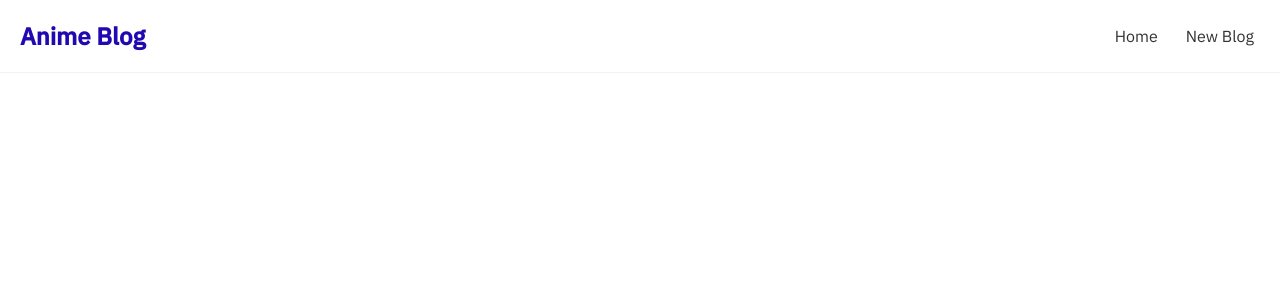
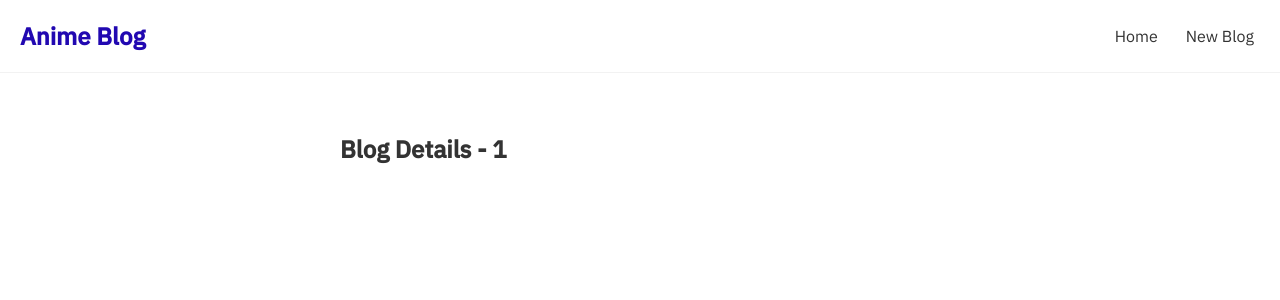
Before and after one commit to Bahadou-Badr/learning-React-js, a React (Create React App) app: page /blogs/1 in a window 1280 px wide. Shown: the top 300 px of the page. Built offline with nearby package versions, Linux system fonts and the light colour scheme.

Commit message:
Route Parameters

```diff
--- a/src/App.js
+++ b/src/App.js
@@ -2,6 +2,7 @@
 import Home from "./Home";
 import { BrowserRouter as Router, Route, Switch } from 'react-router-dom';
 import Create from "./Create";
+import BlogDetails from "./BlogDetails";
 
 function App() {
   return (
@@ -16,6 +17,9 @@
             <Route path="/create">
               <Create />
             </Route>
+            <Route path="/blogs/:id">
+              <BlogDetails />
+            </Route>
           </Switch>
         </div>
       </div>
--- /dev/null
+++ b/src/BlogDetails.js
@@ -0,0 +1,12 @@
+import { useParams } from "react-router-dom";
+
+const BlogDetails = () => {
+    const { id } = useParams();
+    return (
+        <div className="blog-details">
+            <h2>Blog Details - { id } </h2>
+        </div>
+     );
+}
+
+export default BlogDetails;
--- a/src/BlogList.js
+++ b/src/BlogList.js
@@ -1,3 +1,5 @@
+import { Link } from "react-router-dom";
+
 const BlogList = ({blogs, title, handleDelete}) => {
 
 
@@ -6,8 +8,10 @@
             <h2>{ title }</h2>
             {blogs.map((blog) => (
                 <div className="blog-preview" key={ blog.id }>
-                    <h2>{ blog.title }</h2>
-                    <p>Written By : { blog.author }</p>
+                    <Link to={`/blogs/${blog.id}`}>
+                        <h2>{ blog.title }</h2>
+                        <p>Written By : { blog.author }</p>
+                    </Link>
                 </div>
             ))}
         </div>
--- a/src/index.css
+++ b/src/index.css
@@ -50,3 +50,6 @@
   color: #2108b1;
   margin-bottom: 8px;
 }
+.blog-preview a {
+  text-decoration: none;
+}
```
Also changed, not shown: 1 other file (tests, documents, lock files or other folders).
